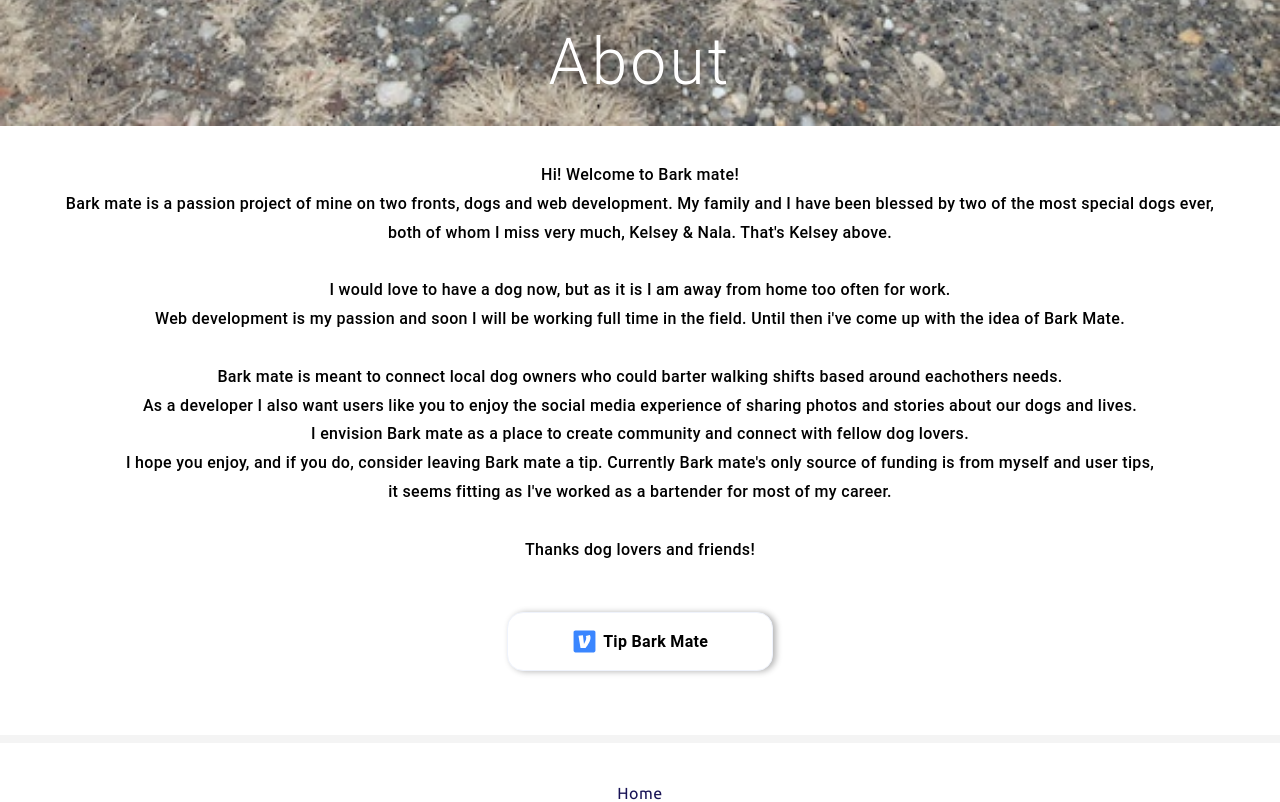
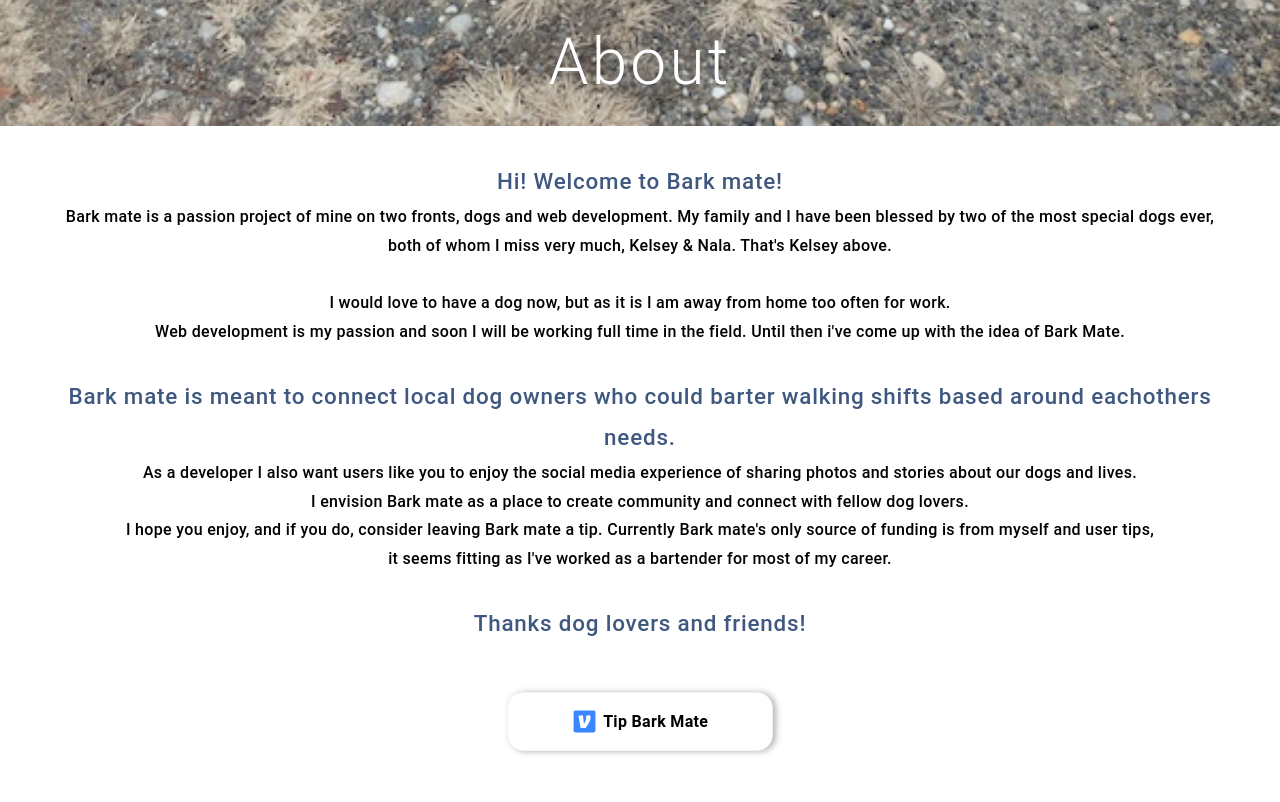
Before and after one commit to anthonyss09/BarkMate, a React (Create React App) app in the folder client/: page /about in a window 1280 px wide. Shown: the part 900-1702 px from the top of the page. Built offline with nearby package versions, Linux system fonts and the light colour scheme; a web font is replaced by a local one.

Commit message:
scroll to top added to contactform and paymentpage

```diff
--- a/client/package.json
+++ b/client/package.json
@@ -61,5 +61,5 @@
       "last 1 safari version"
     ]
   },
-  "proxy": "http://192.168.1.153:80"
+  "proxy": "http://192.168.1.153:8080"
 }
--- a/client/src/assets/wrappers/AboutPageW.js
+++ b/client/src/assets/wrappers/AboutPageW.js
@@ -10,6 +10,21 @@ const Wrapper = styled.section`
     font-size: 4rem;
     font-weight: 300;
     letter-spacing: 0.2rem;
+    transition: var(--transition-main);
+  }
+  .about-page-header-scrolled {
+    color: var(--test-blue);
+    font-size: 6rem;
+  }
+  .about-page-header-container {
+    width: 100vw;
+    height: 100vh;
+    top: 0;
+    left: 0;
+    position: fixed;
+    background: none;
+    display: grid;
+    place-items: center;
   }
   .about-page-main {
     width: 100vw;
@@ -31,6 +46,7 @@ const Wrapper = styled.section`
     padding-top: 0;
     font-weight: 500;
     line-height: 1.8rem;
+    z-index: 2;
   }
   .btn {
     display: flex;
@@ -42,6 +58,7 @@ const Wrapper = styled.section`
     letter-spacing: 0.02rem;
     padding: 1rem 2rem;
     margin-top: 0.6rem;
+    justify-content: center;
   }
   .btn-login {
     margin-right: 1rem;
@@ -62,6 +79,13 @@ const Wrapper = styled.section`
     box-shadow: var(--shadow-main-light);
     display: flex;
     justify-content: center;
+    z-index: 2;
+  }
+  .first-line {
+    color: var(--med-font-blue);
+    font-size: 1.4rem;
+    line-height: 2.6rem;
+    letter-spacing: 0.05rem;
   }
   .icon-dog {
     color: var(--bark-pink);
@@ -72,6 +96,9 @@ const Wrapper = styled.section`
   .img-one {
     width: 100%;
     margin: 0 auto;
+  }
+  .link {
+    z-index: 2;
   }
   .nav-main {
     margin: 0;
--- a/client/src/assets/wrappers/NotificationsViewW.js
+++ b/client/src/assets/wrappers/NotificationsViewW.js
@@ -13,6 +13,11 @@ const Wrapper = styled.aside`
     margin: 1rem auto;
     background: white;
     border: 2px solid rgb(80, 80, 80);
+    background: white;
+    border: 1px solid var(--test-blue);
+    box-shadow: 5px 2px 5px rgb(80, 80, 80);
+    letter-spacing: 0.02rem;
+    padding: 1rem 2rem;
   }
   .notification-image {
     width: 30px;
--- a/client/src/components/ContactForm.js
+++ b/client/src/components/ContactForm.js
@@ -1,6 +1,6 @@
 import Wrapper from "../assets/wrappers/FormContactW.js";
 import FormRow from "../features/auth/FormRow.js";
-import { useState } from "react";
+import { useState, useEffect } from "react";
 import Logo from "../components/Logo.js";
 import { Link } from "react-router-dom";
 import axios from "axios";
@@ -67,6 +67,10 @@ export default function ConctactForm() {
     setMessage("");
   };
 
+  useEffect(() => {
+    window.scrollTo(0, 0);
+  }, []);
+
   return (
     <Wrapper>
       <section className="form-main">
--- a/client/src/pages/AboutPage.js
+++ b/client/src/pages/AboutPage.js
@@ -3,7 +3,7 @@ import NavBar from "../app/HomeNav";
 import LandingNav from "../app/LandingNav";
 import kelseyPetsTop from "../assets/images/kelseyFront.jpeg";
 import Footer from "../app/Footer";
-import { useEffect } from "react";
+import { useEffect, useState, useLayoutEffect } from "react";
 import { useSelector } from "react-redux";
 import { selectUserToken } from "../features/auth/authSlice";
 import { IoLogoVenmo } from "react-icons/io5";
@@ -11,6 +11,20 @@ import { Link } from "react-router-dom";
 
 export default function AboutPage() {
   const token = useSelector(selectUserToken);
+
+  const [scrolled, setScrolled] = useState(false);
+
+  const onScroll = () => {
+    if (window.scrollY > 300) {
+      setScrolled(true);
+    } else {
+      setScrolled(false);
+    }
+  };
+  useLayoutEffect(() => {
+    window.addEventListener("scroll", onScroll);
+    return () => window.removeEventListener("scroll", onScroll);
+  });
 
   useEffect(() => {
     window.scrollTo(0, 0);
@@ -22,12 +36,20 @@ export default function AboutPage() {
       <section className="about-page-main">
         <div className="row-one">
           <img className="img img-one" src={kelseyPetsTop} alt="dog" />
-          <h3 className="about-page-header">About</h3>
+          <div className={`${scrolled ? "about-page-header-container" : ""}`}>
+            <h3
+              className={`about-page-header ${
+                scrolled ? "about-page-header-scrolled" : ""
+              }`}
+            >
+              About
+            </h3>
+          </div>
         </div>
         <div className="about-page-center">
           <br />
           <div className="p-one">
-            Hi! Welcome to Bark mate! <br />
+            <p className="first-line">Hi! Welcome to Bark mate!</p>
             Bark mate is a passion project of mine on two fronts, dogs and web
             development. My family and I have been blessed by two of the most
             special dogs ever, both of whom I miss very much, Kelsey & Nala.
@@ -40,9 +62,11 @@ export default function AboutPage() {
           the field. Until then i've come up with the idea of Bark Mate.
           <br />
           <br />
-          Bark mate is meant to connect local dog owners who could barter
-          walking shifts based around eachothers needs.
-          <br />
+          <p className="first-line">
+            {" "}
+            Bark mate is meant to connect local dog owners who could barter
+            walking shifts based around eachothers needs.
+          </p>
           As a developer I also want users like you to enjoy the social media
           experience of sharing photos and stories about our dogs and lives.
           <br /> I envision Bark mate as a place to create community and connect
@@ -52,7 +76,9 @@ export default function AboutPage() {
           user tips,
           <br /> it seems fitting as I've worked as a bartender for most of my
           career. <br />
-          <br /> Thanks dog lovers and friends!{" "}
+          <br /> <p className="first-line">
+            Thanks dog lovers and friends!
+          </p>{" "}
         </div>
         <Link to="/payment" className="link btn btn-tip">
           <IoLogoVenmo size={25} className="icon-venmo" />
--- a/client/src/pages/PaymentPage.js
+++ b/client/src/pages/PaymentPage.js
@@ -1,6 +1,10 @@
 import BrainTreeForm from "../components/BrianTreeForm";
+import { useEffect } from "react";
 
 export default function PaymentPage() {
+  useEffect(() => {
+    window.scrollTo(0, 0);
+  }, []);
   return (
     <section className="payment-page-main">
       <BrainTreeForm />
```
